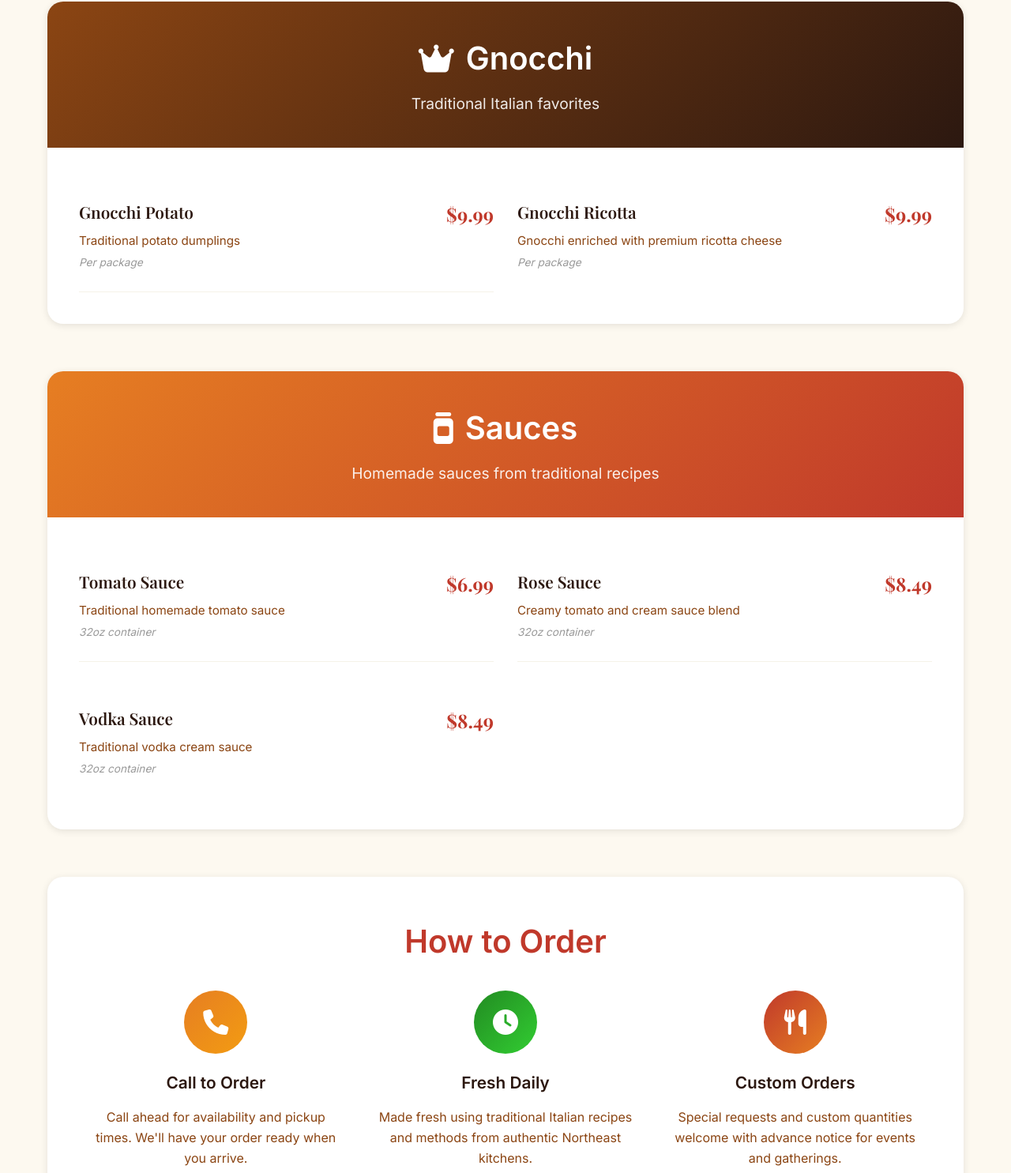
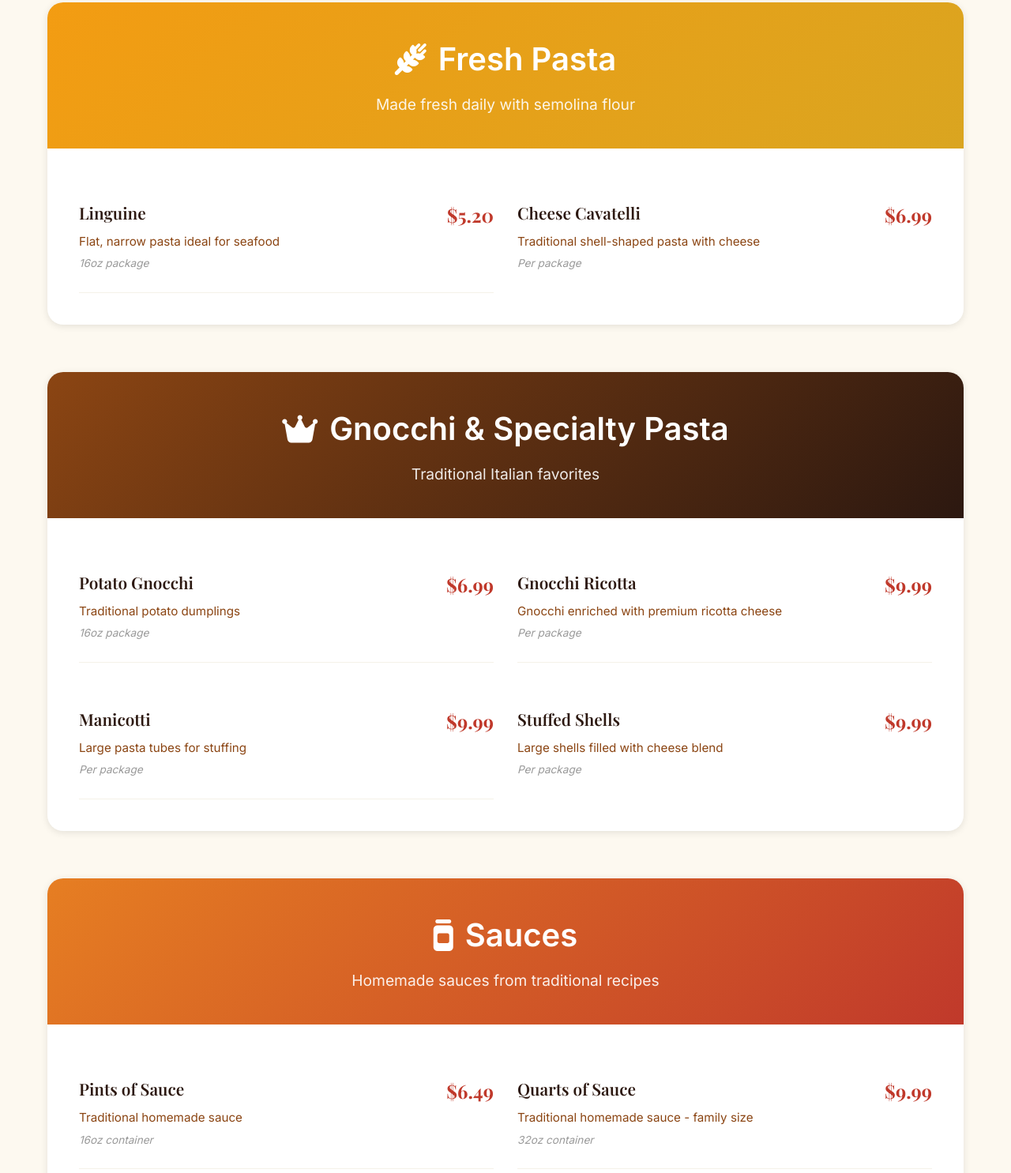
Before and after one commit to shawnlandau/Jerseyjemsprod, a plain HTML site: page Menu/index.html in a window 1280 px wide. Shown: the part 1235-2720 px from the top of the page at 79% size. Drawn offline with nearby package versions, Linux system fonts and the light colour scheme.

Commit message:
feat(menu): add 8 new menu items with pricing
Added new items to menu:
- Jumbo Ravioli: .99
- Linguine: .20
- Potato Gnocchi: .99 (updated from .99)
- Manicotti: .99
- Stuffed Shells: .99
- Cheese Cavatelli: .99
- Pints of Sauce: .49
- Quarts of Sauce: .99

Changes:
- Added Fresh Pasta section with Linguine and Cheese Cavatelli
- Expanded Gnocchi & Specialty Pasta section with Manicotti and Stuffed Shells
- Added sauce size options (Pints and Quarts)
- Updated featured items on main page to showcase new offerings
- Total menu items now: 16

```diff
--- a/Menu/index.html
+++ b/Menu/index.html
@@ -491,6 +491,14 @@
                 </div>
                 <div class="menu-item">
                     <div class="item-info">
+                        <div class="item-name">Jumbo Ravioli</div>
+                        <div class="item-description">Extra large ravioli with generous cheese filling</div>
+                        <div class="item-size">Per package</div>
+                    </div>
+                    <div class="price">$8.99</div>
+                </div>
+                <div class="menu-item">
+                    <div class="item-info">
                         <div class="item-name">Round Lobster Ravioli</div>
                         <div class="item-description">Premium lobster filling in round fresh pasta</div>
                         <div class="item-size">Per package</div>
@@ -508,25 +516,67 @@
             </div>
         </div>
 
+        <!-- Fresh Pasta -->
+        <div class="menu-section">
+            <div class="section-header pasta-header">
+                <h2><i class="fas fa-wheat-awn"></i> Fresh Pasta</h2>
+                <p>Made fresh daily with semolina flour</p>
+            </div>
+            <div class="menu-items">
+                <div class="menu-item">
+                    <div class="item-info">
+                        <div class="item-name">Linguine</div>
+                        <div class="item-description">Flat, narrow pasta ideal for seafood</div>
+                        <div class="item-size">16oz package</div>
+                    </div>
+                    <div class="price">$5.20</div>
+                </div>
+                <div class="menu-item">
+                    <div class="item-info">
+                        <div class="item-name">Cheese Cavatelli</div>
+                        <div class="item-description">Traditional shell-shaped pasta with cheese</div>
+                        <div class="item-size">Per package</div>
+                    </div>
+                    <div class="price">$6.99</div>
+                </div>
+            </div>
+        </div>
+
         <!-- Gnocchi & Specialty -->
         <div class="menu-section">
             <div class="section-header gnocchi-header">
-                <h2><i class="fas fa-crown"></i> Gnocchi</h2>
+                <h2><i class="fas fa-crown"></i> Gnocchi & Specialty Pasta</h2>
                 <p>Traditional Italian favorites</p>
             </div>
             <div class="menu-items">
                 <div class="menu-item">
                     <div class="item-info">
-                        <div class="item-name">Gnocchi Potato</div>
+                        <div class="item-name">Potato Gnocchi</div>
                         <div class="item-description">Traditional potato dumplings</div>
+                        <div class="item-size">16oz package</div>
+                    </div>
+                    <div class="price">$6.99</div>
+                </div>
+                <div class="menu-item">
+                    <div class="item-info">
+                        <div class="item-name">Gnocchi Ricotta</div>
+                        <div class="item-description">Gnocchi enriched with premium ricotta cheese</div>
                         <div class="item-size">Per package</div>
                     </div>
                     <div class="price">$9.99</div>
                 </div>
                 <div class="menu-item">
                     <div class="item-info">
-                        <div class="item-name">Gnocchi Ricotta</div>
-                        <div class="item-description">Gnocchi enriched with premium ricotta cheese</div>
+                        <div class="item-name">Manicotti</div>
+                        <div class="item-description">Large pasta tubes for stuffing</div>
+                        <div class="item-size">Per package</div>
+                    </div>
+                    <div class="price">$9.99</div>
+                </div>
+                <div class="menu-item">
+                    <div class="item-info">
+                        <div class="item-name">Stuffed Shells</div>
+                        <div class="item-description">Large shells filled with cheese blend</div>
                         <div class="item-size">Per package</div>
                     </div>
                     <div class="price">$9.99</div>
@@ -541,6 +591,22 @@
                 <p>Homemade sauces from traditional recipes</p>
             </div>
             <div class="menu-items">
+                <div class="menu-item">
+                    <div class="item-info">
+                        <div class="item-name">Pints of Sauce</div>
+                        <div class="item-description">Traditional homemade sauce</div>
+                        <div class="item-size">16oz container</div>
+                    </div>
+                    <div class="price">$6.49</div>
+                </div>
+                <div class="menu-item">
+                    <div class="item-info">
+                        <div class="item-name">Quarts of Sauce</div>
+                        <div class="item-description">Traditional homemade sauce - family size</div>
+                        <div class="item-size">32oz container</div>
+                    </div>
+                    <div class="price">$9.99</div>
+                </div>
                 <div class="menu-item">
                     <div class="item-info">
                         <div class="item-name">Tomato Sauce</div>
```
Also changed, not shown: index.html (+24 -35 lines).
